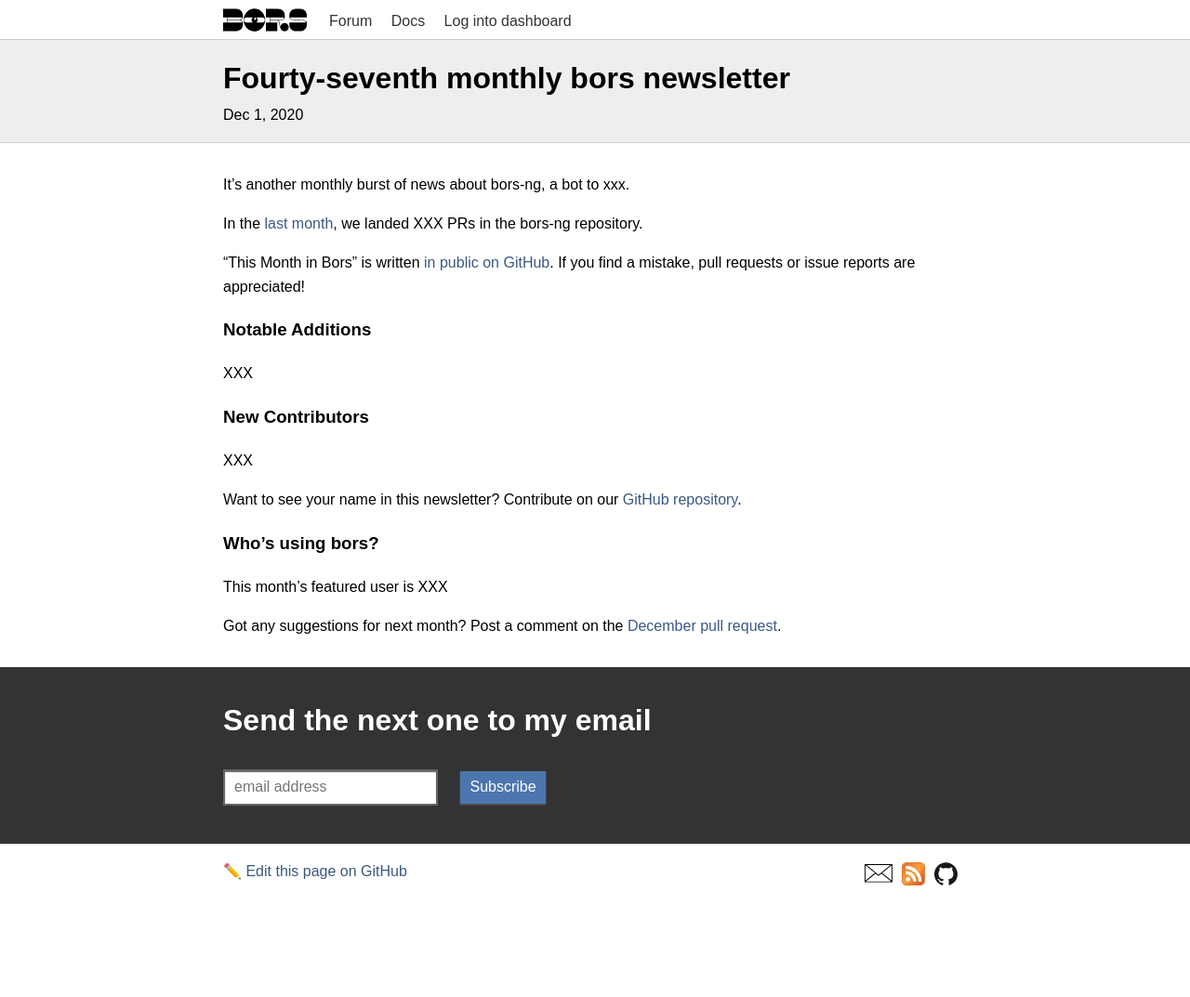
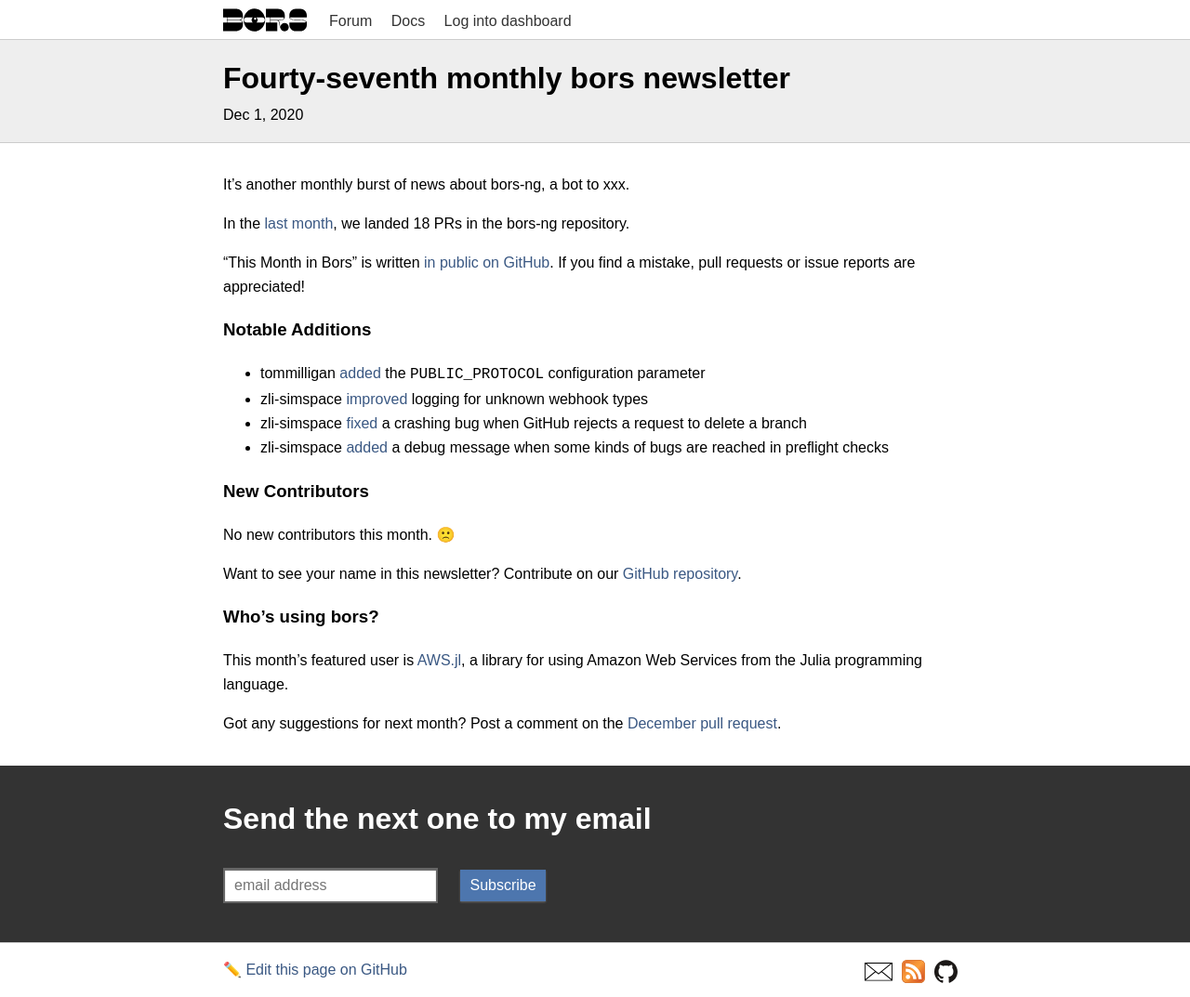
Before and after one commit to bors-ng/bors-ng.github.io, a Jekyll site: the page built from _posts/2020-12-01-tmib-47.md, in a window 1280 px wide. Shown: the whole page at 93% size. Built offline with Jekyll 4.4.1, drawn with Linux system fonts in a browser that asks for light colours; before the commit the page ends 967 px from its top, so only the background shows below that.

Commit message:
Add notable additions
Add bors-ng/bors-ng#1043
Add bors-ng/bors-ng#1082
Add bors-ng/bors-ng#1083
Add bors-ng/bors-ng#1084

```diff
--- a/_posts/2020-12-01-tmib-47.md
+++ b/_posts/2020-12-01-tmib-47.md
@@ -9,7 +9,7 @@
 It's another monthly burst of news about bors-ng, a bot to xxx.
 
 In the [last month](https://github.com/bors-ng/bors-ng/pulls?utf8=%E2%9C%93&q=is%3Apr%20is%3Amerged%20closed%3A2020-11-01..2020-11-30),
-we landed XXX PRs in the bors-ng repository.
+we landed 18 PRs in the bors-ng repository.
 
 "This Month in Bors" is written [in public on GitHub][GitHub for TMiB].
 If you find a mistake, pull requests or issue reports are appreciated!
@@ -19,19 +19,22 @@
 
 ### Notable Additions
 
-XXX
+* tommilligan [added](https://github.com/bors-ng/bors-ng/pull/1043) the `PUBLIC_PROTOCOL` configuration parameter
+* zli-simspace [improved](https://github.com/bors-ng/bors-ng/pull/1082) logging for unknown webhook types
+* zli-simspace [fixed](https://github.com/bors-ng/bors-ng/pull/1083) a crashing bug when GitHub rejects a request to delete a branch
+* zli-simspace [added](https://github.com/bors-ng/bors-ng/pull/1084) a debug message when some kinds of bugs are reached in preflight checks
 
 
 ### New Contributors
 
-XXX
+No new contributors this month. 🙁
 
 Want to see your name in this newsletter? Contribute on our [GitHub repository](https://github.com/bors-ng/bors-ng).
 
 
 ### Who's using bors?
 
-This month's featured user is XXX
+This month's featured user is [AWS.jl](https://github.com/JuliaCloud/AWS.jl), a library for using Amazon Web Services from the Julia programming language.
 
 Got any suggestions for next month?
 Post a comment on the [December pull request](https://github.com/bors-ng/bors-ng.github.io/pull/123).
```
